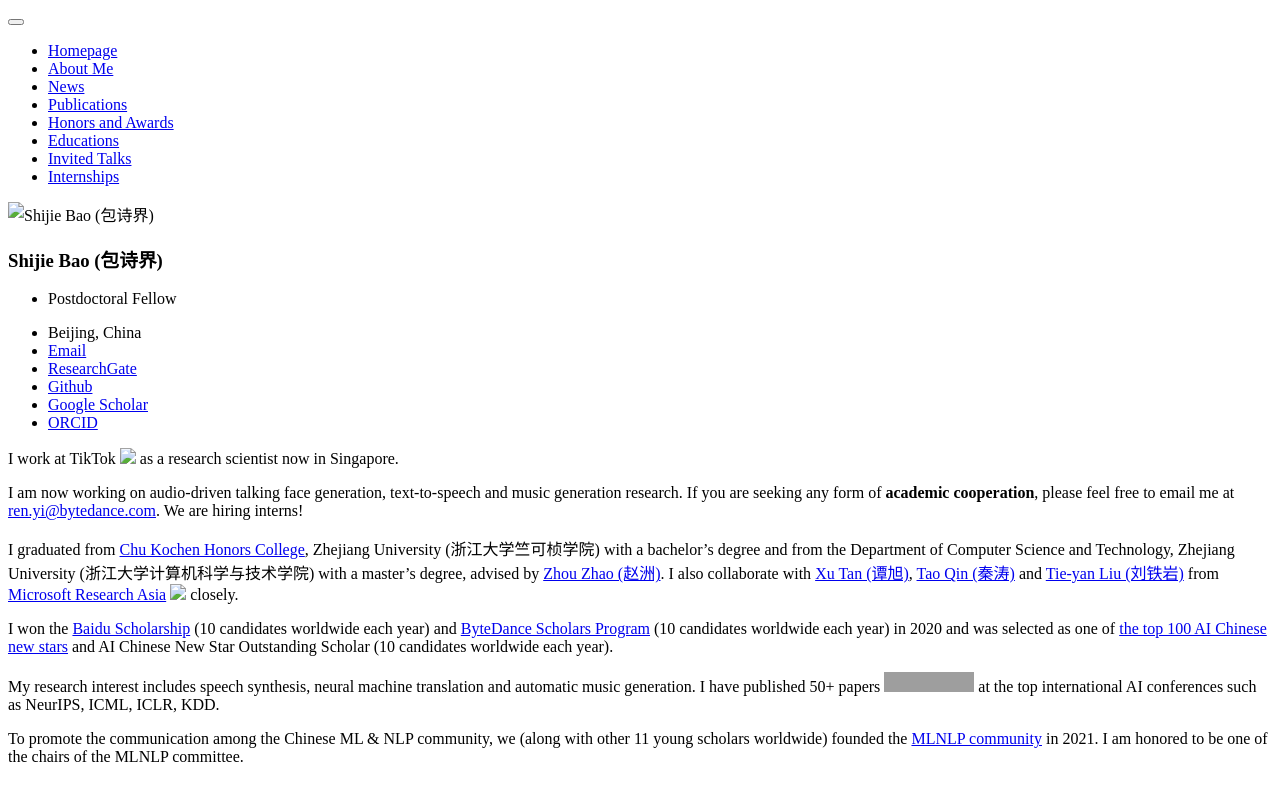
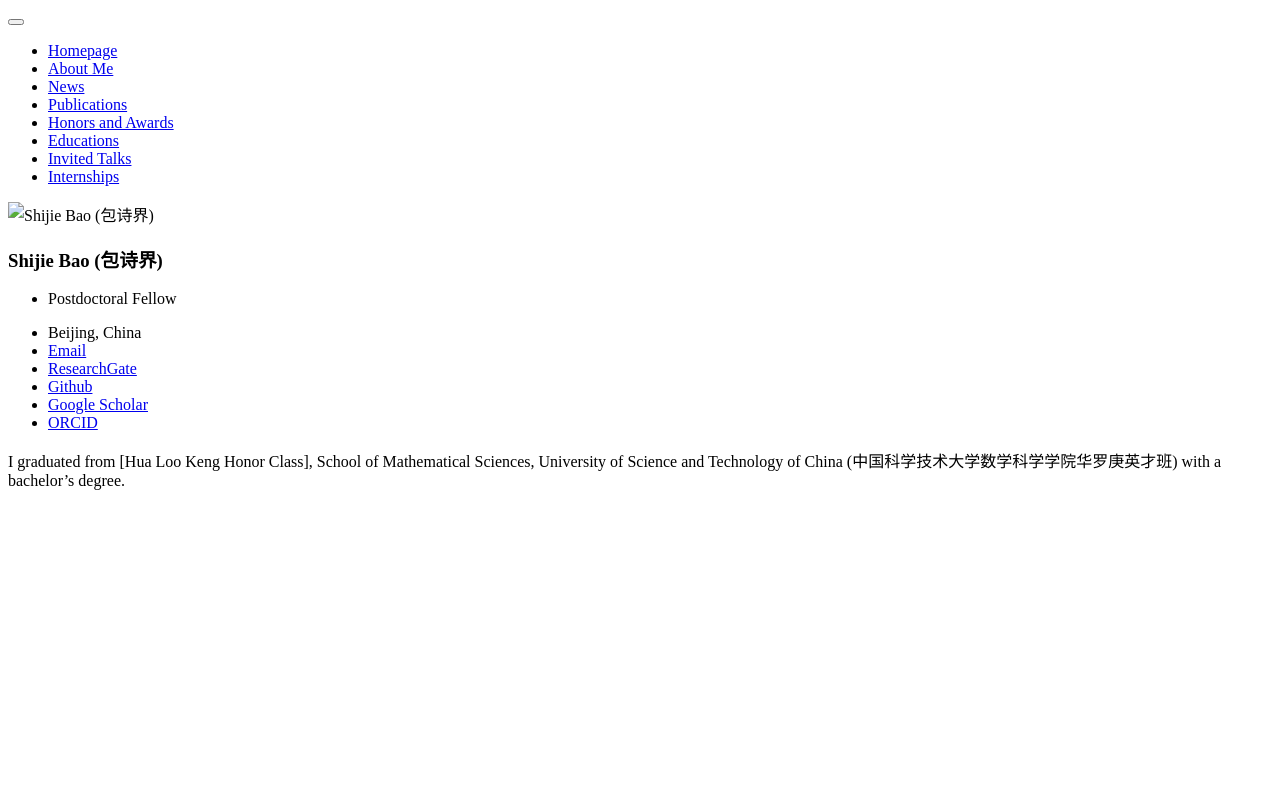
Before and after one commit to RayeRen/rayeren.github.io, a Jekyll site: the page built from _pages/includes/intro.md, in a window 1280 px wide. Shown: the top 801 px of the page. Built offline with Jekyll 4.4.1, drawn with Linux system fonts in a browser that asks for light colours; our own code applies the rules of GitHub Pages for plain Markdown files; grey boxes are pictures that could not be loaded.

Commit message:
Update intro.md

```diff
--- a/_pages/includes/intro.md
+++ b/_pages/includes/intro.md
@@ -1,11 +1 @@
-I work at TikTok <img src='./images/tiktok.png' style='width: 6em;'> as a research scientist now in Singapore.
-
-I am now working on audio-driven talking face generation, text-to-speech and music generation research. If you are seeking any form of **academic cooperation**, please feel free to email me at [ren.yi@bytedance.com](mailto:ren.yi@bytedance.com). We are hiring interns!
-
-I graduated from [Chu Kochen Honors College](http://ckc.zju.edu.cn/ckcen/main.htm), Zhejiang University (浙江大学竺可桢学院) with a bachelor's degree and from the Department of Computer Science and Technology, Zhejiang University (浙江大学计算机科学与技术学院) with a master's degree, advised by [Zhou Zhao (赵洲)](https://person.zju.edu.cn/zhaozhou). I also collaborate with [Xu Tan (谭旭)](https://www.microsoft.com/en-us/research/people/xuta/), [Tao Qin (秦涛)](https://www.microsoft.com/en-us/research/people/taoqin/) and [Tie-yan Liu (刘铁岩)](https://www.microsoft.com/en-us/research/people/tyliu/) from [Microsoft Research Asia](https://www.microsoft.com/en-us/research/group/machine-learning-research-group/) <img src='./images/microsoft_logo.svg' style="width: 4em;"> closely.
-
-I won the [Baidu Scholarship](https://baike.baidu.com/item/%E7%99%BE%E5%BA%A6%E5%A5%96%E5%AD%A6%E9%87%91/9929412) (10 candidates worldwide each year) and [ByteDance Scholars Program](https://ur.bytedance.com/scholarship) (10 candidates worldwide each year) in 2020 and was selected as one of [the top 100 AI Chinese new stars](https://mp.weixin.qq.com/s?__biz=MzA4NzQ5MTA2NA==&mid=2653639431&idx=1&sn=25b6368c1954419b9090840347d9a27d&chksm=8be75b90bc90d286a5af3ef8e610e822d705dc3cf4382b45e3f14489f3e7ec4fd8c95ed0eceb&mpshare=1&scene=2&srcid=0511LMlj9Qv9DeIZAjMjYAU9&sharer_sharetime=1620731348139&sharer_shareid=631c113940cb81f34895aa25ab14422a#rd) and AI Chinese New Star Outstanding Scholar (10 candidates worldwide each year).
-
-My research interest includes speech synthesis, neural machine translation and automatic music generation. I have published 50+ papers <a href='https://scholar.google.com/citations?user=4FA6C0AAAAAJ'><img src="https://img.shields.io/endpoint?logo=Google%20Scholar&url=https%3A%2F%2Fcdn.jsdelivr.net%2Fgh%2FRayeRen%2Frayeren.github.io@google-scholar-stats%2Fgs_data_shieldsio.json&labelColor=f6f6f6&color=9cf&style=flat&label=citations"></a> at the top international AI conferences such as NeurIPS, ICML, ICLR, KDD.
-
-To promote the communication among the Chinese ML & NLP community, we (along with other 11 young scholars worldwide) founded the [MLNLP community](https://space.bilibili.com/168887299) in 2021. I am honored to be one of the chairs of the MLNLP committee.
+I graduated from [Hua Loo Keng Honor Class], School of Mathematical Sciences, University of Science and Technology of China (中国科学技术大学数学科学学院华罗庚英才班) with a bachelor's degree.
```
